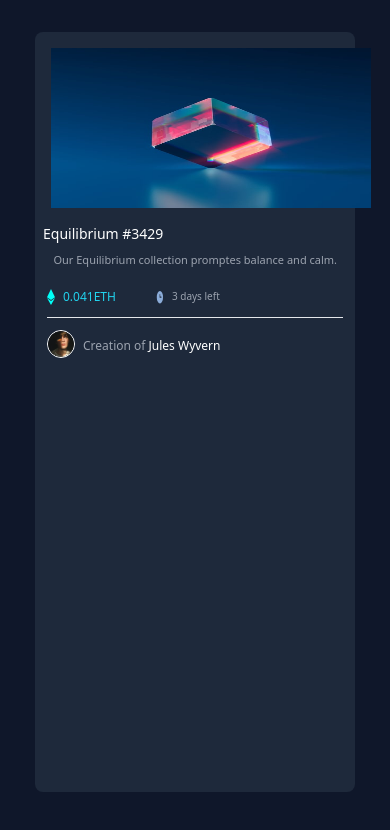
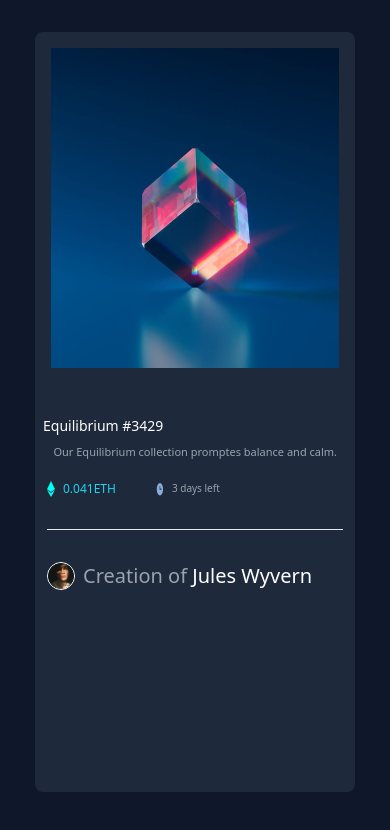
Before and after one commit to kunwarabhi7/challenge-3, a website: page index.html in a window 390 px wide. Drawn offline with Linux system fonts and the light colour scheme.

Commit message:
complete

```diff
--- a/index.html
+++ b/index.html
@@ -11,15 +11,15 @@
 <div class="flex text-center justify-center w-full  h-screen bg-slate-900">
     <div class="text-white md:w-48 mx-96 w-auto bg-slate-800 md:my-20 my-8 md:h-96 h-[90%] rounded-lg">
         <div class="p-4 md:w-40 h-48 w-80 rounded-3xl relative">
-            <img src="./images/image-equilibrium.jpg" class="absolute w-full h-40   cursor-pointer  hover:opacity-60" alt="image">
-            <div class=" hover:absolute bg-cyan-400 w-full flex justify-center ml-5  h-full items-center  ">
-                <img src="./images/icon-view.svg"  class="w-10 h-10 " alt="image">
+            <img src="./images/image-equilibrium.jpg" class="absolute md:w-full md:h-40 w-72 h-80   cursor-pointer  hover:opacity-60" alt="image">
+            <div class=" hover:absolute bg-cyan-400  flex justify-center md:h-40 md:w-40   w-72 h-80 items-center  ">
+                <img src="./images/icon-view.svg"  class="w-10 h-10   " alt="image">
 
 
             </div>
 
         </div>
-        <div class="">
+        <div class="my-48 md:my-0">
             <p class="ml-2 text-left text-sm cursor-pointer hover:text-cyan-400">Equilibrium #3429 </p>
             <p class="text-[11px] ml-[0.5px] text-gray-400 py-2">Our Equilibrium collection promptes balance and calm.</p>
             <div class="flex my-3 ">
@@ -33,13 +33,13 @@
 
                 </div>
             </div>
-            <hr class="text-red-400 m-3"/>
+            <hr class="text-red-400 m-3 mt-8"/>
             <div>
-                <div class="flex ml-3">
+                <div class="flex ml-3 mt-8 md:mt-0">
 
 
                     <img class="w-7 h-7 border border-white rounded-full" src="./images/image-avatar.png" alt="avatar">
-                    <p class="text-xs ml-2 mt-2 text-gray-400">Creation of <span class="text-white text-xs cursor-pointer hover:text-cyan-400">Jules Wyvern</span></p>
+                    <p class="md:text-xs text-xl  ml-2 md:mt-2 text-gray-400">Creation of <span class="text-white md:text-xs cursor-pointer hover:text-cyan-400">Jules Wyvern</span></p>
                 </div>
             </div>
         </div>
```
Also changed, not shown: css/style.css.
